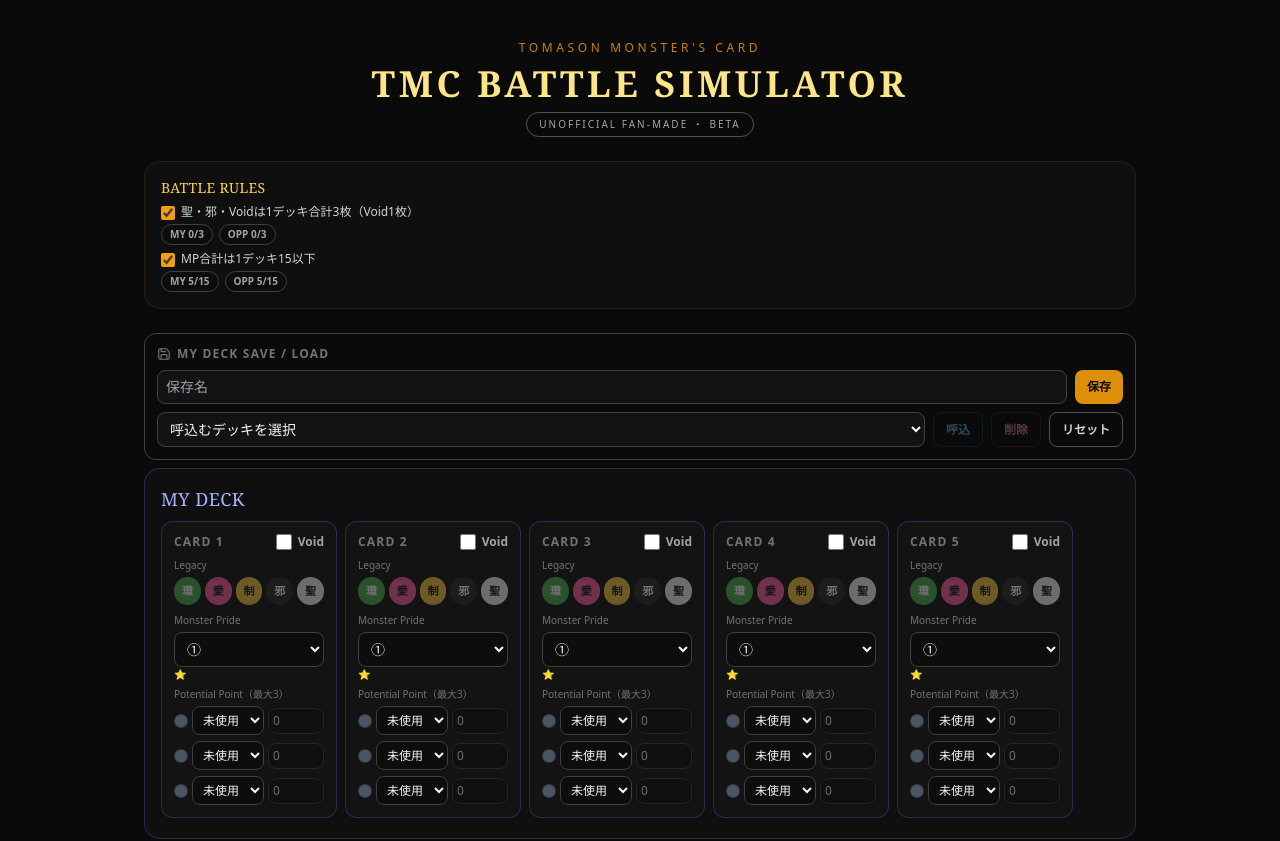
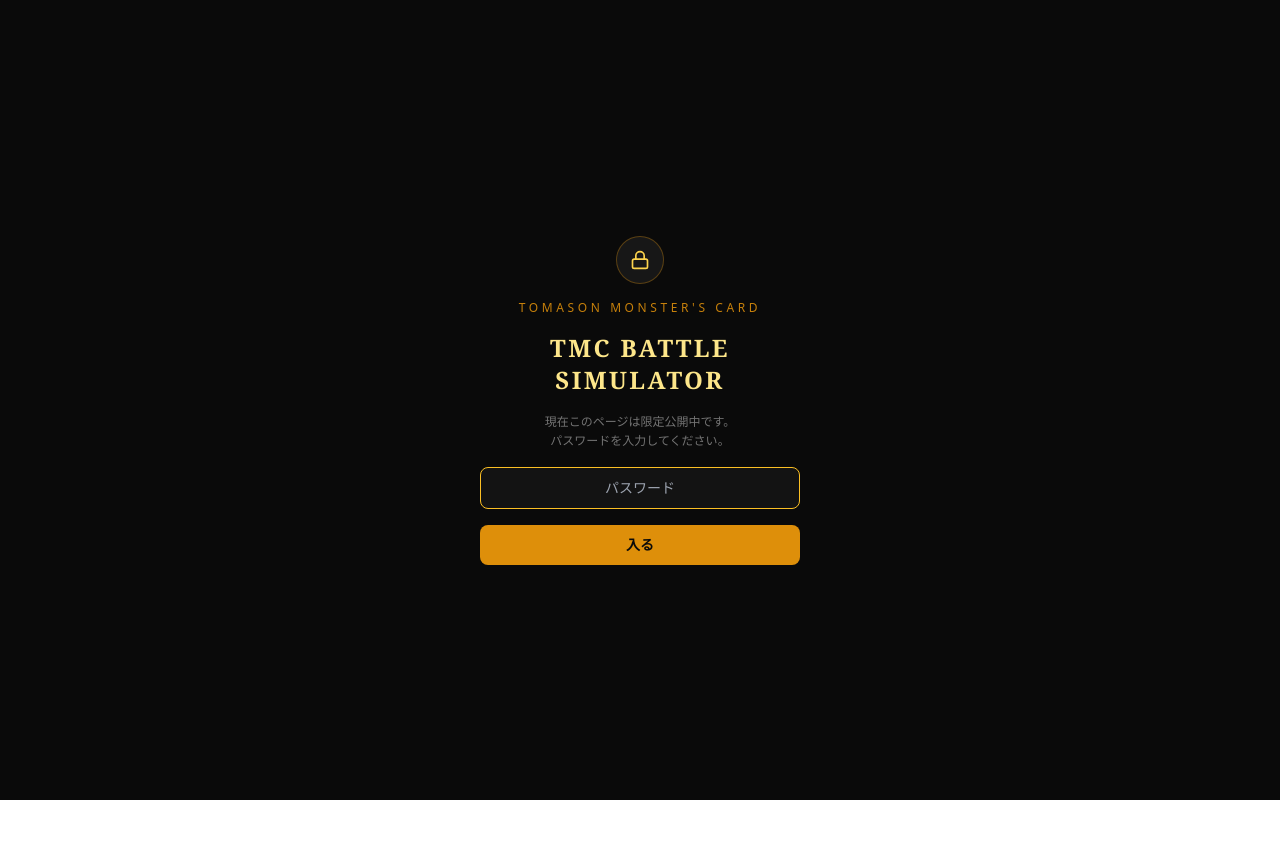
Before and after one commit to BayesR/tmc-battle-simulator, a React (Vite) app: page / in a window 1280 px wide. Shown: the top 841 px of the page. After the commit the page ends 800 px from the top, so only its background shows below. Built offline with nearby package versions, Linux system fonts and the light colour scheme.

Commit message:
パスワードをyetmに変更

```diff
--- a/src/App.jsx
+++ b/src/App.jsx
@@ -1,8 +1,90 @@
 import React, { useState, useMemo } from "react";
-import { Swords, Save, Sparkles } from "lucide-react";
+import { Swords, Save, Sparkles, Lock } from "lucide-react";
 
 // フィードバック導線用リンク。★自分のInstagramアカウントURLに書き換えてください★
 const FEEDBACK_INSTAGRAM_URL = "https://www.instagram.com/_bayesr/";
+
+/* -------------------------------------------------------------------------
+ * [components/PasswordGate.tsx] 相当
+ * 限定公開中（TOMASON氏の返答待ち・関係者確認中など）のための簡易パスワードゲート。
+ * ★ACCESS_PASSWORDは自分の好きな文字列に書き換えて運用してください★
+ * 強固なセキュリティではなく、あくまで「URLを知らない人が偶然踏んでも中身が見えない」
+ * 程度の簡易的なアクセス制限です（本格的な制限が必要ならVercelのDeployment Protection等を検討）。
+ * 一度正しいパスワードを入力すると、その端末・ブラウザではlocalStorageに記録され、
+ * 次回以降は自動的にスキップされます（ブラウザ・端末が変わると再入力が必要）。
+ * ----------------------------------------------------------------------- */
+const ACCESS_PASSWORD = "yetm"; // ★ここを好きなパスワードに変更してください★
+const ACCESS_STORAGE_KEY = "tmc_access_granted";
+
+function PasswordGate({ children }) {
+  const [granted, setGranted] = useState(() => {
+    try {
+      return localStorage.getItem(ACCESS_STORAGE_KEY) === "true";
+    } catch (e) {
+      return false;
+    }
+  });
+  const [input, setInput] = useState("");
+  const [error, setError] = useState(false);
+
+  const handleSubmit = (e) => {
+    e.preventDefault();
+    if (input === ACCESS_PASSWORD) {
+      try {
+        localStorage.setItem(ACCESS_STORAGE_KEY, "true");
+      } catch (err) {
+        console.error("Failed to persist access flag:", err);
+      }
+      setGranted(true);
+      setError(false);
+    } else {
+      setError(true);
+    }
+  };
+
+  if (granted) return children;
+
+  return (
+    <div className="min-h-screen bg-neutral-950 text-neutral-100 flex items-center justify-center px-4">
+      <form onSubmit={handleSubmit} className="w-full max-w-xs space-y-4 text-center">
+        <div className="flex justify-center">
+          <div className="w-12 h-12 rounded-full bg-neutral-900 border border-amber-500/30 flex items-center justify-center">
+            <Lock className="w-5 h-5 text-amber-300" />
+          </div>
+        </div>
+        <p className="text-xs tracking-[0.3em] text-amber-500/80">TOMASON MONSTER'S CARD</p>
+        <h1 className="font-serif text-2xl font-bold tracking-widest text-amber-200">TMC BATTLE SIMULATOR</h1>
+        <p className="text-xs text-neutral-500 leading-relaxed">
+          現在このページは限定公開中です。
+          <br />
+          パスワードを入力してください。
+        </p>
+        <div className="space-y-1.5">
+          <input
+            type="password"
+            value={input}
+            onChange={(e) => {
+              setInput(e.target.value);
+              setError(false);
+            }}
+            placeholder="パスワード"
+            autoFocus
+            className={`w-full bg-neutral-900/70 border rounded-lg px-3 py-2.5 text-sm text-center outline-none transition-colors ${
+              error ? "border-rose-500" : "border-neutral-700 focus:border-amber-400"
+            }`}
+          />
+          {error && <p className="text-xs text-rose-400">パスワードが違います</p>}
+        </div>
+        <button
+          type="submit"
+          className="w-full px-3 py-2.5 rounded-lg bg-amber-500/90 hover:bg-amber-400 text-neutral-950 text-sm font-semibold transition-colors"
+        >
+          入る
+        </button>
+      </form>
+    </div>
+  );
+}
 
 /* =========================================================================
  * TMC (TOMASON MONSTER'S CARD) BATTLE SIMULATOR — MVP
@@ -954,7 +1036,7 @@ function DeckControls({ label, currentDeck, savedDecks, onSave, onDelete, onLoad
  * [App.tsx] 相当
  * 状態管理のルート。自分/相手デッキ、対戦ルール、判定結果、保存デッキの読込を統括する。
  * ----------------------------------------------------------------------- */
-function App() {
+function TMCBattleSimulatorApp() {
   const [myDeck, setMyDeck] = useState(() => createEmptyDeck("my"));
   const [oppDeck, setOppDeck] = useState(() => createEmptyDeck("op"));
   const [rules, setRules] = useState(() =>
@@ -1091,4 +1173,16 @@ function App() {
   );
 }
 
+/* -------------------------------------------------------------------------
+ * [App.tsx] のエントリーポイント
+ * 実際のシミュレーター本体（TMCBattleSimulatorApp）をPasswordGateでラップして公開する。
+ * ----------------------------------------------------------------------- */
+function App() {
+  return (
+    <PasswordGate>
+      <TMCBattleSimulatorApp />
+    </PasswordGate>
+  );
+}
+
 export default App;
```
